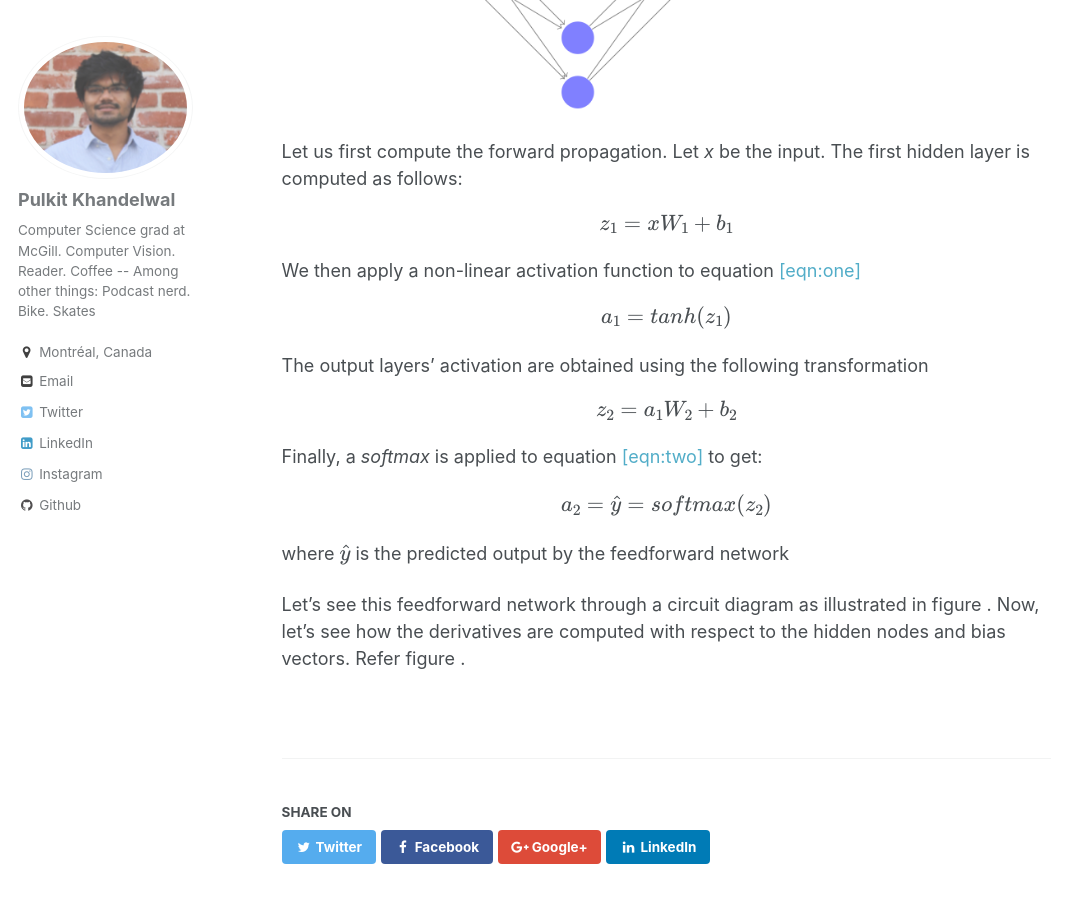
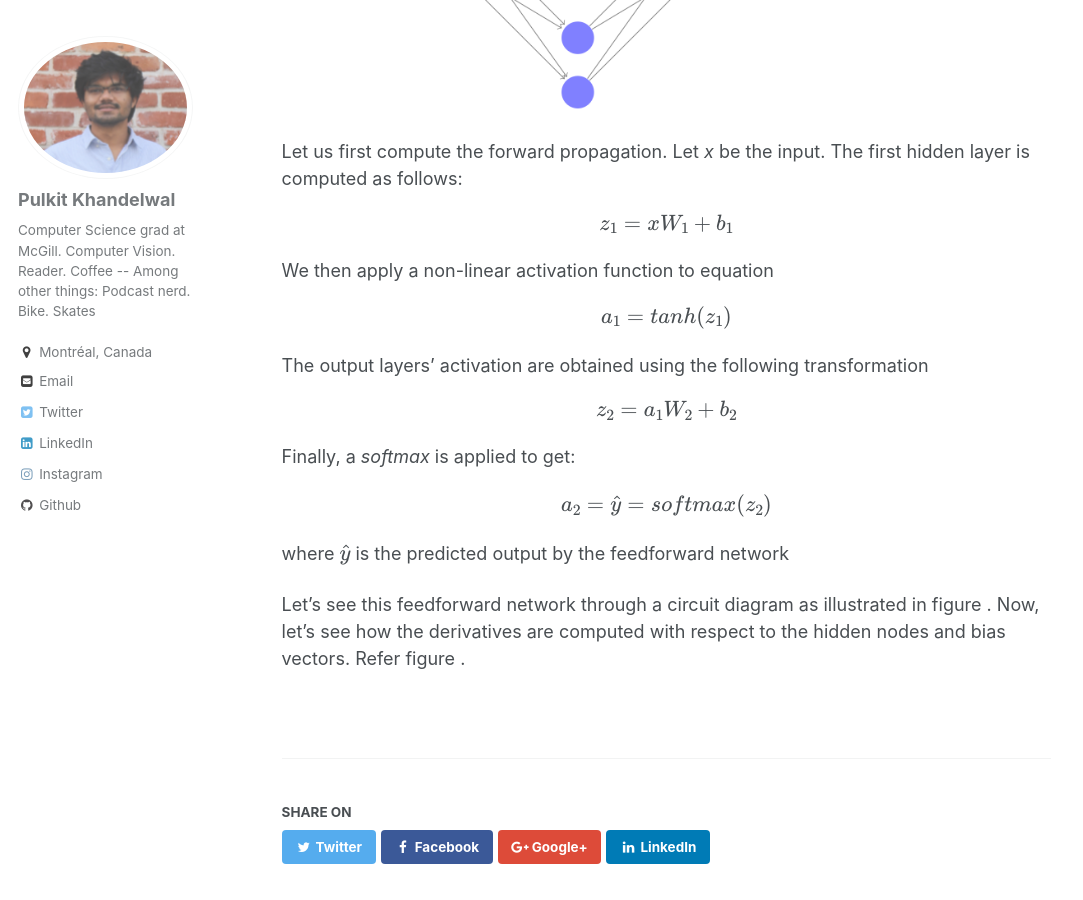
Before and after one commit to Pulkit-Khandelwal/pulkit-khandelwal.github.io, a Jekyll site: the page built from _blog/post_4.html, in a window 1280 px wide and 900 px high, scrolled down 826 px. Shown: the whole window, without its empty margins (0-1083 px from the left). Built offline with Jekyll 4.4.1, drawn with Linux system fonts in a browser that asks for light colours; formulas are drawn with MathJax 3.

Commit message:
Update post_4.html

```diff
--- a/_blog/post_4.html
+++ b/_blog/post_4.html
@@ -37,11 +37,11 @@ Also, show how the forward and backpropagation algorithms work.</p>
 The first hidden layer is computed as follows: <span class="math display">\[z_{1} = \textit{x}W_{1} + b_{1}
 \label{eqn:one}\]</span></p>
 
-<p>We then apply a non-linear activation function to equation <a href="#eqn:one" data-reference-type="ref" data-reference="eqn:one">[eqn:one]</a> <span class="math display">\[a_{1} = \textit{tanh}(z_{1})
+<p>We then apply a non-linear activation function to equation <span class="math display">\[a_{1} = \textit{tanh}(z_{1})
 \label{eqn:two}\]</span></p>
 <p>The output layers’ activation are obtained using the following transformation <span class="math display">\[z_{2} = a_{1}W_{2} + b_{2}
 \label{eqn:three}\]</span></p>
-<p>Finally, a <em>softmax</em> is applied to equation <a href="#eqn:two" data-reference-type="ref" data-reference="eqn:two">[eqn:two]</a> to get:</p>
+<p>Finally, a <em>softmax</em> is applied to get:</p>
 <p><span class="math display">\[a_{2} = \hat{y} = softmax(z_{2})
 \label{eqn:four}\]</span></p>
 <p>where <span class="math inline">\(\hat{y}\)</span> is the predicted output by the feedforward network</p>
```
